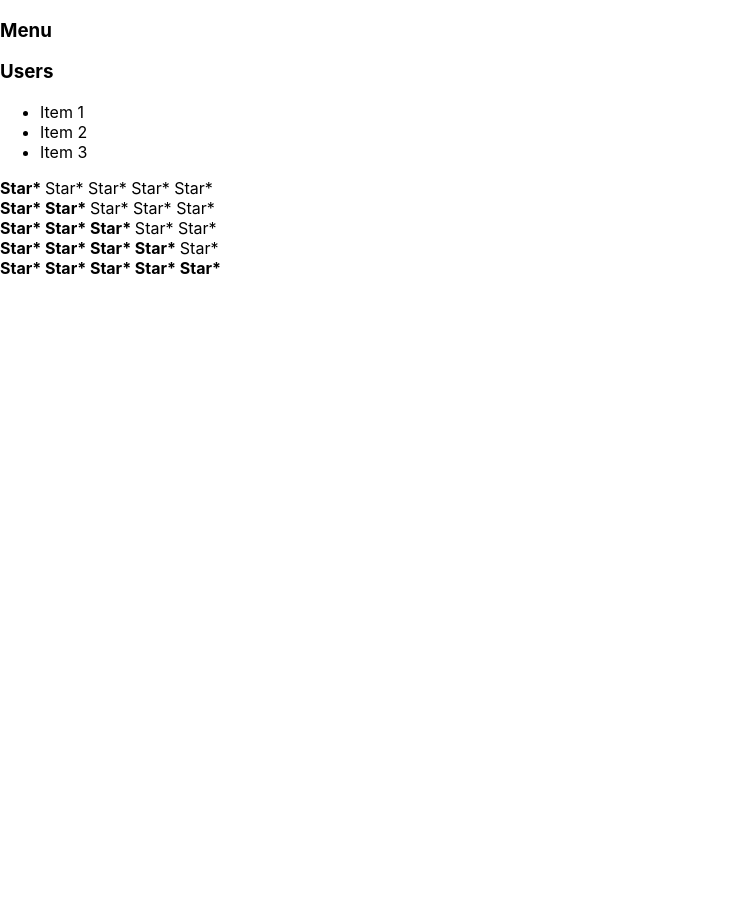
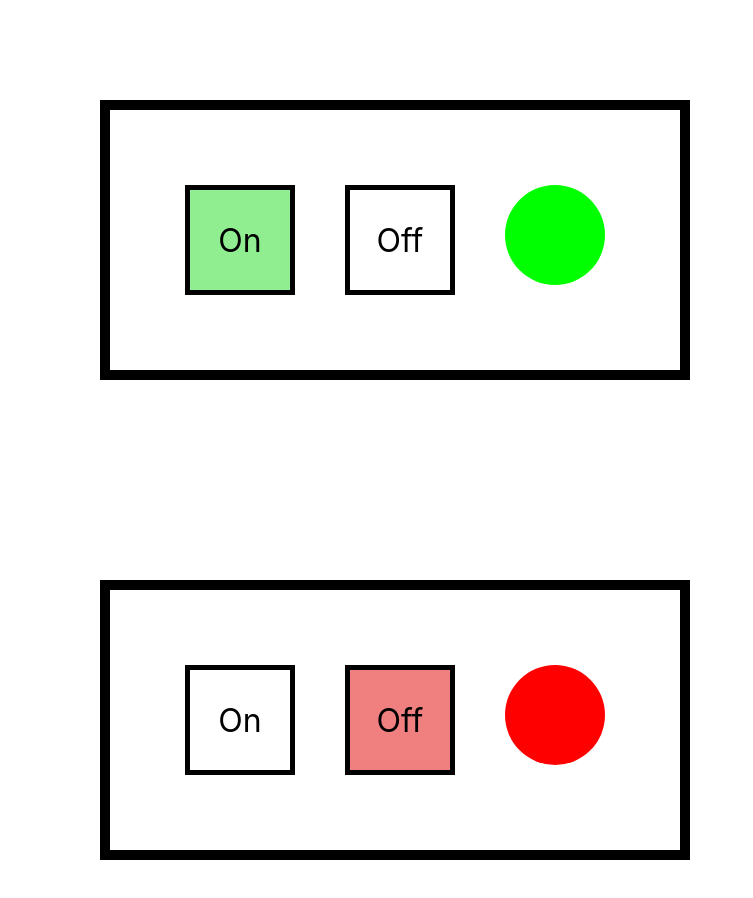
Before and after one commit to SergFediaev/bank-app, a React (Create React App) app: page / in a window 1280 px wide. Shown: the top 898 px of the page, without its empty margins (0-753 px from the left). Before the commit the page ends 800 px from the top, so only its background shows below. Built offline with nearby package versions, Linux system fonts and the light colour scheme.

Commit message:
Домашка: 05 react кабзда как подробно условный рендеринг.

```diff
--- a/src/App.tsx
+++ b/src/App.tsx
@@ -1,7 +1,6 @@
 import React from 'react';
 import './App.css';
-import {Accordion} from "./lessons/samurai_way/Accordion/Accordion";
-import {Rating} from "./lessons/samurai_way/Rating/Rating";
+import {OnOff} from "./lessons/samurai_way/OnOff/OnOff";
 
 function App() {
     return <>
@@ -11,13 +10,15 @@ function App() {
         {/*<FilterClasswork/>*/}
         {/*<Native01/>*/}
         {/*<AppBank/>*/}
-        <Accordion title={"Menu"} collapsed={true}/>
-        <Accordion title={"Users"} collapsed={false}/>
-        <Rating value={1}/>
-        <Rating value={2}/>
-        <Rating value={3}/>
-        <Rating value={4}/>
-        <Rating value={5}/>
+        {/*<Accordion title={"Menu"} collapsed={true}/>*/}
+        {/*<Accordion title={"Users"} collapsed={false}/>*/}
+        {/*<Rating value={1}/>*/}
+        {/*<Rating value={2}/>*/}
+        {/*<Rating value={3}/>*/}
+        {/*<Rating value={4}/>*/}
+        {/*<Rating value={5}/>*/}
+        <OnOff enabled={true}/>
+        <OnOff enabled={false}/>
     </>
 }
 
--- /dev/null
+++ b/src/lessons/samurai_way/OnOff/OnOff.css
@@ -0,0 +1,35 @@
+.container {
+    margin: 100px;
+    padding: 75px;
+    display: inline-flex;
+    gap: 50px;
+    border: 10px solid black;
+}
+
+.button {
+    position: relative;
+}
+
+.background {
+    position: absolute;
+    z-index: -1;
+    width: 100%;
+    height: 100%;
+}
+
+.inner {
+    border: 5px solid black;
+    font-size: 2rem;
+    display: flex;
+    justify-content: center;
+    align-items: center;
+    width: 100px;
+    height: 100px;
+}
+
+.indicator {
+    display: inline-block;
+    width: 100px;
+    height: 100px;
+    border-radius: 50%;
+}
--- /dev/null
+++ b/src/lessons/samurai_way/OnOff/OnOff.tsx
@@ -0,0 +1,35 @@
+import React from 'react';
+import './OnOff.css'
+
+type OnOffPropsType = {
+    enabled: boolean
+}
+
+type ButtonColorType = {
+    color: 'lightgreen' | 'lightcoral'
+}
+
+type IndicatorColorType = {
+    color: 'lime' | 'red'
+}
+
+export const OnOff = ({enabled}: OnOffPropsType) => <div className='container'>
+    <ButtonOn enabled={enabled}/>
+    <ButtonOff enabled={enabled}/>
+    {enabled && <Indicator color='lime'/>}
+    {!enabled && <Indicator color='red'/>}
+</div>
+
+const ButtonOn = ({enabled}: OnOffPropsType) => <div className='button'>
+    {enabled && <Background color='lightgreen'/>}
+    <span className='inner'>On</span>
+</div>
+
+const ButtonOff = ({enabled}: OnOffPropsType) => <div className='button'>
+    {!enabled && <Background color='lightcoral'/>}
+    <span className='inner'>Off</span>
+</div>
+
+const Background = (props: ButtonColorType) => <div className='background' style={{backgroundColor: props.color}}></div>
+
+const Indicator = (props: IndicatorColorType) => <div className='indicator' style={{backgroundColor: props.color}}></div>
```
